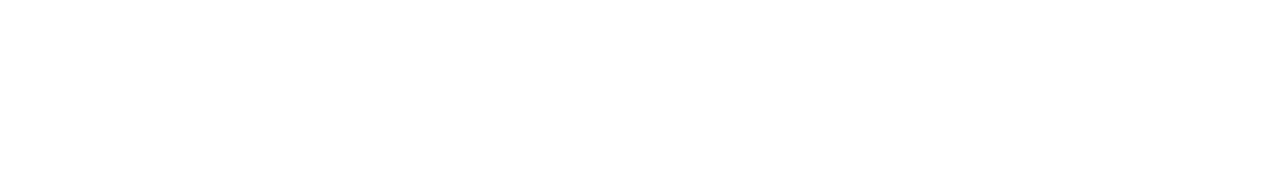
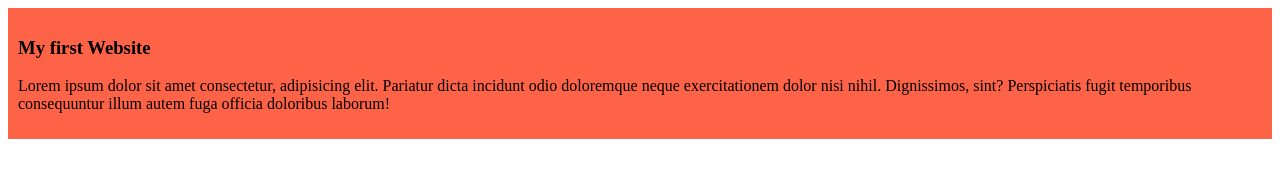
Before and after one commit to Utsojet/my-simple-website, a plain HTML site: page index.html in a window 1280 px wide. Drawn offline with Linux system fonts and the light colour scheme.

Commit message:
added the first blog

```diff
--- a/index.html
+++ b/index.html
@@ -4,8 +4,12 @@
     <meta charset="UTF-8">
     <meta name="viewport" content="width=device-width, initial-scale=1.0">
     <title>My Simple Website</title>
+    <link rel="stylesheet" href="styles/blogs.css">
 </head>
 <body>
-
+    <div>
+        <h3>My first Website</h3>
+        <p>Lorem ipsum dolor sit amet consectetur, adipisicing elit. Pariatur dicta incidunt odio doloremque neque exercitationem dolor nisi nihil. Dignissimos, sint? Perspiciatis fugit temporibus consequuntur illum autem fuga officia doloribus laborum!</p>
+    </div>
 </body>
 </html>
--- /dev/null
+++ b/styles/blogs.css
@@ -0,0 +1,4 @@
+div{
+    background-color: tomato;
+    padding: 10px;
+}
```
